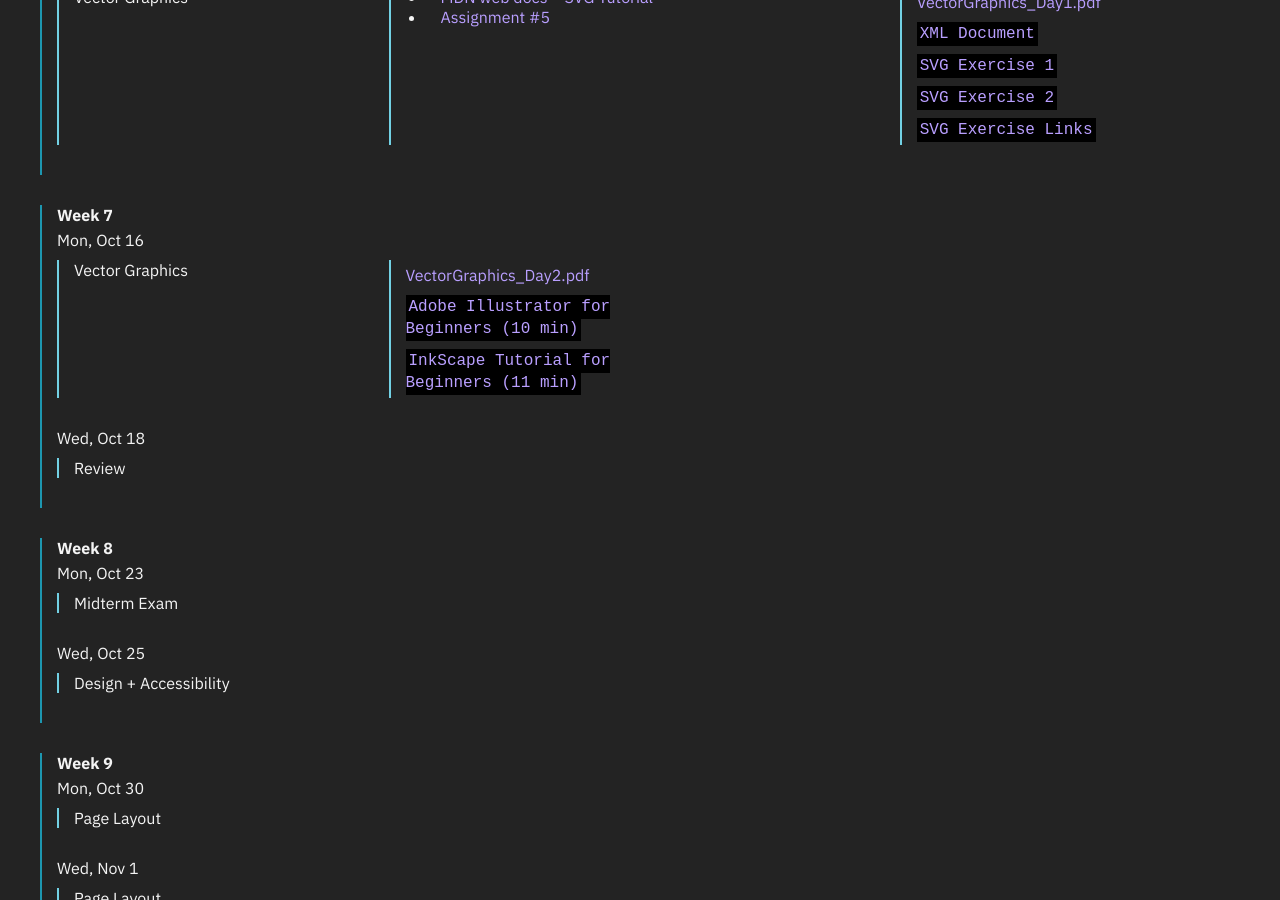
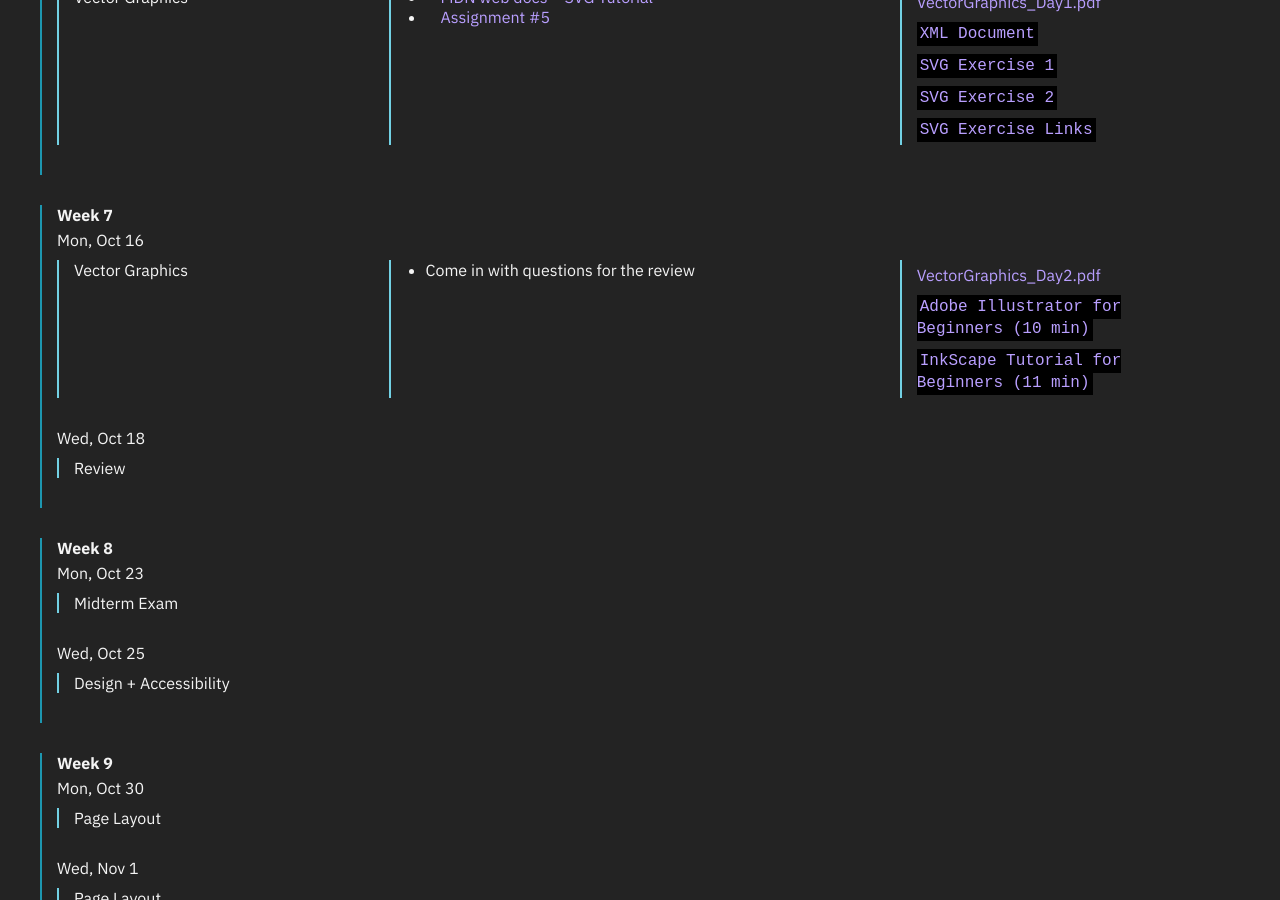
Before and after one commit to emilydidthis/CSCI-UA.004-Fall23, a Jekyll site: the page built from schedule.markdown, in a window 1280 px wide and 900 px high, scrolled down 2035 px. Built offline with Jekyll 4.4.1, drawn with Linux system fonts in a browser that asks for light colours.

Commit message:
midterm hw

```diff
--- a/_data/schedule.yaml
+++ b/_data/schedule.yaml
@@ -175,6 +175,7 @@ schedule:
     classes:
       - topics: Vector Graphics
         assigned:
+        - "Come in with questions for the review"
         files:
         - name: VectorGraphics_Day2.pdf
           path: /assets/slides/06_VectorGraphics_Day2.pdf
```
Also changed, not shown: demos/svg-practice/gradients.svg, 3 other files.
